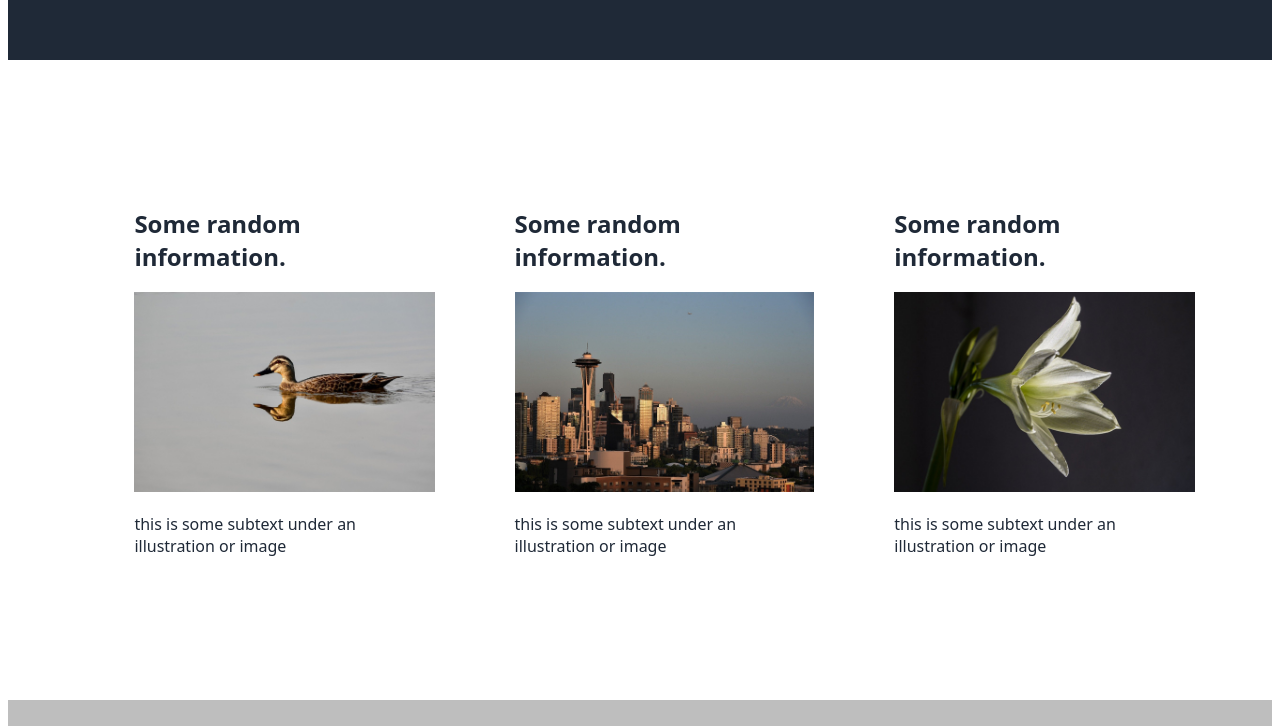
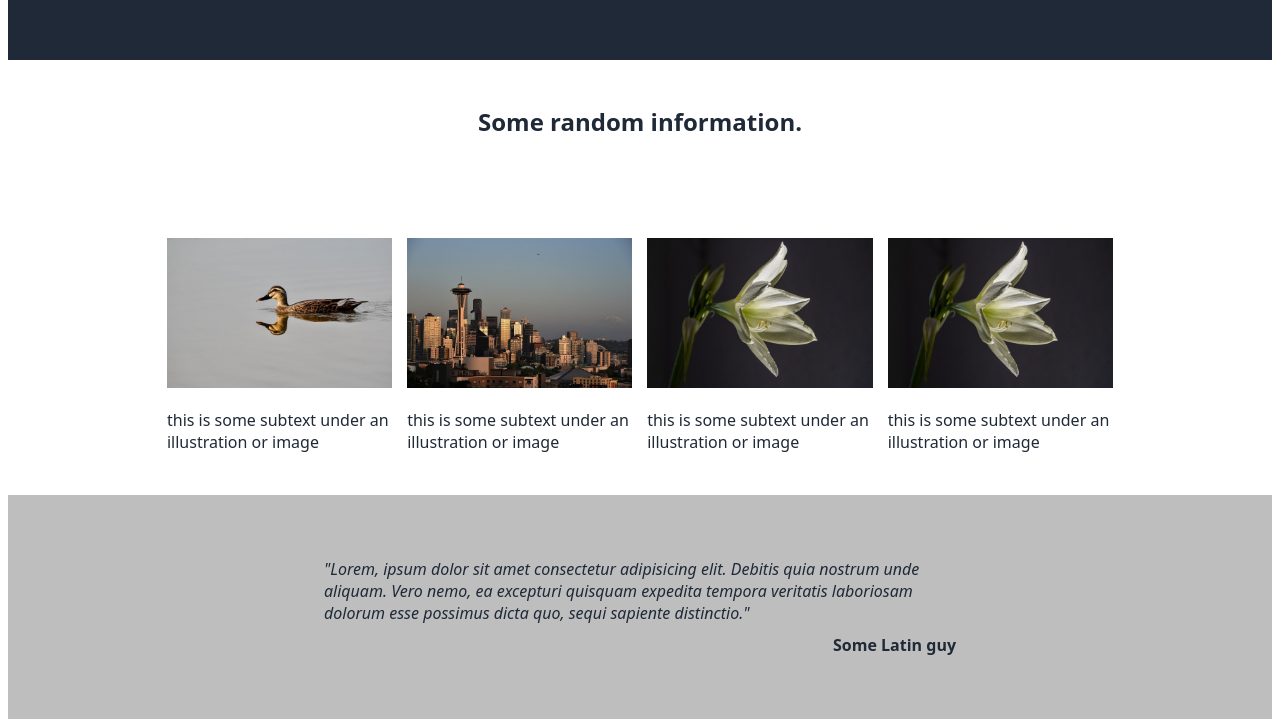
Before and after one commit to RyanPMeeks/Odin-project-landing-page, a plain HTML site: page index.html in a window 1280 px wide. Shown: the part 334-1060 px from the top of the page. Drawn offline with Linux system fonts and the light colour scheme.

Commit message:
added quote
quote in flex box

```diff
--- a/index.html
+++ b/index.html
@@ -28,20 +28,24 @@
     </div>
     <!-- info section -->
     <div id="infoSection">
+        <div class="infoTitle"><h2>Some random information.</h2></div>
+        <div class="infoPhotos">
             <div class="ducks">
-            <h2>Some random information.</h2>
                 <img src="assets/spot-billed-ducks-g48da69302_1280.jpg" alt="">
-            <p>this is some subtext under an illustration or image</p>
+                <p>this is some subtext under an <br> illustration or image</p>
             </div>
             <div class="seattle">
-            <h2>Some random information.</h2>
                 <img src="assets/seattle-g1384355e0_1280.jpg" alt="">
-            <p>this is some subtext under an illustration or image</p>
+                <p>this is some subtext under an <br> illustration or image</p>
             </div>
             <div class="flower">
-            <h2>Some random information.</h2>
                 <img src="assets/amaryllis-g6dfa53a8c_1280.jpg" alt="">
-            <p>this is some subtext under an illustration or image</p>
+                <p>this is some subtext under an <br> illustration or image</p>
+            </div>
+            <div class="flower">
+                <img src="assets/amaryllis-g6dfa53a8c_1280.jpg" alt="">
+                <p>this is some subtext under an <br> illustration or image</p>
+            </div>
         </div>
     </div>
     <!-- quote section -->
--- a/styles.css
+++ b/styles.css
@@ -63,26 +63,46 @@ button {
 
 #infoSection {
     display: flex;
-    padding: 10%;
+    flex-direction: column;
+    padding: 2% 10%;
     flex: 1;
     justify-content: space-around;
     background-color: none;
     color: #1f2937;
     gap: 80px;
+    margin: 0 25px;
+}
+
+.infoTitle {
+    display: flex;
+    justify-content: center;
+
+}
+
+.infoPhotos {
+    display: flex;
+    /* margin: 10px; */
+    justify-content: space-around;
 }
 
 #infoSection div img {
-    height: 200px;
+    height: 150px;
 }
 
 #quote {
     display: flex;
-    padding: 5%;
+    padding: 5% 25%;
     flex-direction: column;
     flex: 1;
     justify-content: space-evenly;
     background-color: #bebebe;
     color: #1f2937;
-    gap: 80px;
+    gap: 10px;
 
 }
+
+b {
+    display: flex;
+    flex:1;
+    justify-content: flex-end;
+}
```
Lines whose indentation alone changed are shown as unchanged.
